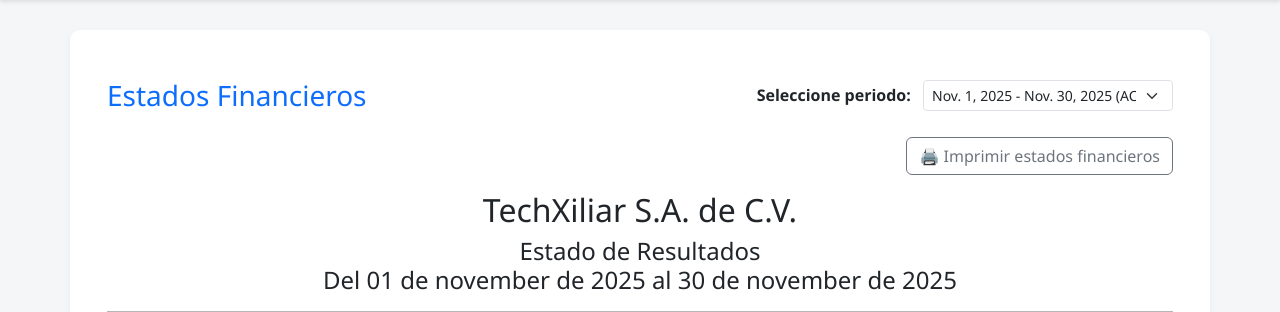
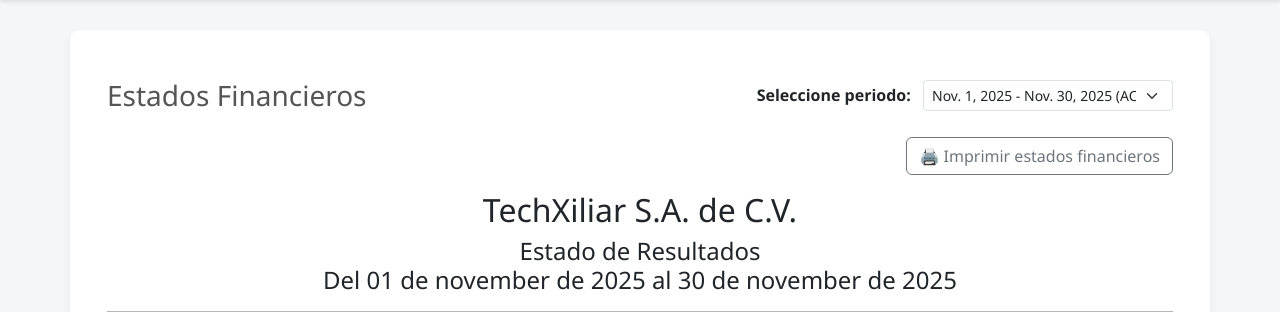
Before and after one commit to ChrisPleitez4/Proyecto-SIC-2025, a Django app: page /estados/ in a window 1280 px wide. Shown: the part 80-392 px from the top of the page. Run offline with Django 5.2, Linux system fonts and the light colour scheme; data comes from the database, SQL or seed files in the repository.

Commit message:
Update estados.html

```diff
--- a/SIC_2025/estados/templates/estados.html
+++ b/SIC_2025/estados/templates/estados.html
@@ -41,7 +41,7 @@
       {% else %}
           <div class="row align-items-center mb-4 no-print">
               <div class="col-md-6">
-                  <h3 class="mb-0 text-primary">Estados Financieros</h3>
+                  <h3 class="mb-0" style="color: #555555;">Estados Financieros</h3>
               </div>
               <div class="col-md-6 text-end">
                   <form method="GET" action="" style="display: inline-block;">
```
